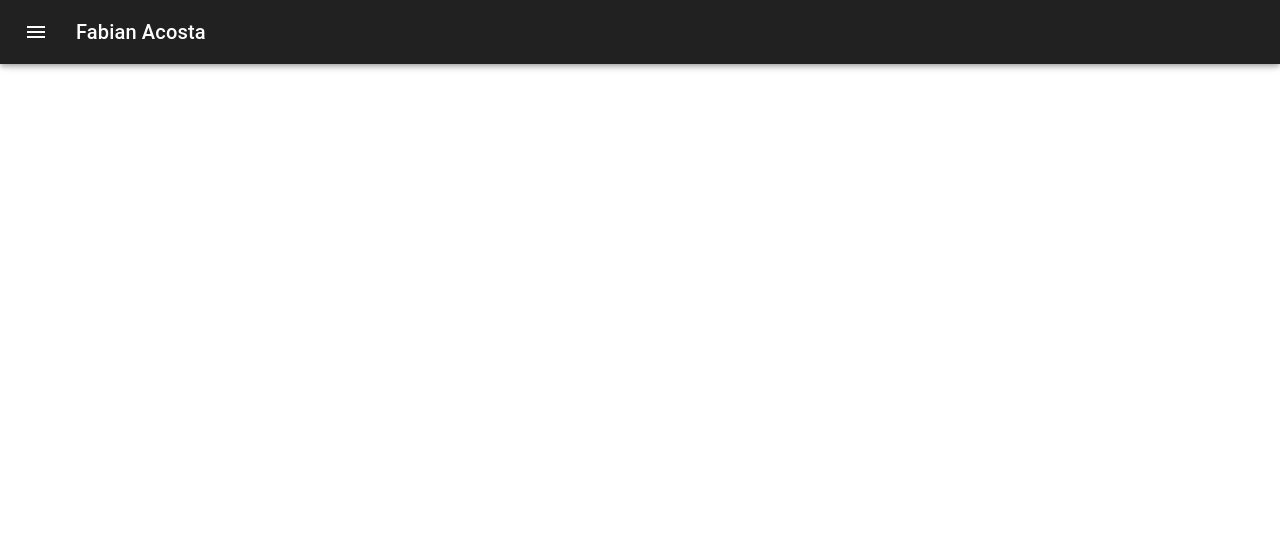
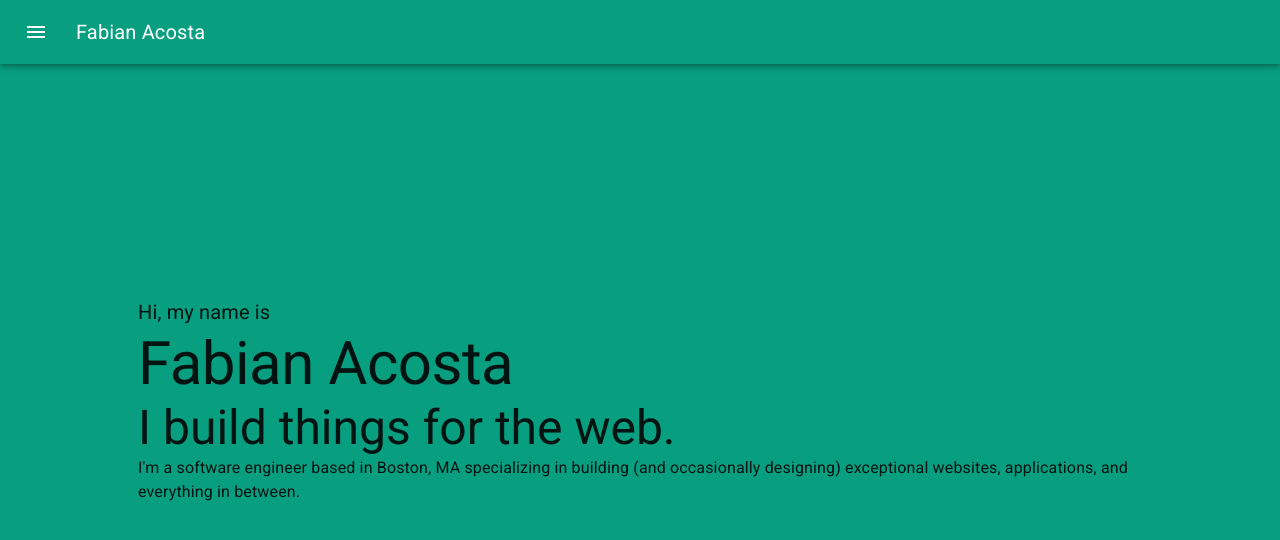
Before and after one commit to acostahf/new-portfolio, a React (Create React App) app: page / in a window 1280 px wide. Shown: the top 540 px of the page. Built offline with nearby package versions, Linux system fonts and the light colour scheme.

Commit message:
set color for site and hero component is started

```diff
--- a/package.json
+++ b/package.json
@@ -8,6 +8,7 @@
     "@testing-library/jest-dom": "^5.11.9",
     "@testing-library/react": "^11.2.3",
     "@testing-library/user-event": "^12.6.0",
+    "fontsource-roboto": "^4.0.0",
     "react": "^17.0.1",
     "react-dom": "^17.0.1",
     "react-scripts": "4.0.1",
--- a/public/index.html
+++ b/public/index.html
@@ -2,14 +2,14 @@
 <html lang="en">
   <head>
     <meta charset="utf-8" />
-    <link rel="icon" href="%PUBLIC_URL%/favicon.ico" />
+    <!-- <link rel="icon" href="%PUBLIC_URL%/favicon.ico" /> -->
     <meta name="viewport" content="width=device-width, initial-scale=1" />
-    <meta name="theme-color" content="#000000" />
+    <meta name="theme-color" content="#089e80" />
     <meta
       name="description"
       content="Web site created using create-react-app"
     />
-    <link rel="apple-touch-icon" href="%PUBLIC_URL%/logo192.png" />
+    <!-- <link rel="apple-touch-icon" href="%PUBLIC_URL%/logo192.png" /> -->
     <!--
       manifest.json provides metadata used when your web app is installed on a
       user's mobile device or desktop. See https://developers.google.com/web/fundamentals/web-app-manifest/
--- a/src/App.css
+++ b/src/App.css
@@ -1,6 +1,8 @@
-/* .App {
-  text-align: center;
+.App {
+  background-color: #089e80;
+  /* text-align: center; */
 }
+/*
 
 .App-logo {
   height: 40vmin;
--- a/src/App.js
+++ b/src/App.js
@@ -1,10 +1,13 @@
 import "./App.css";
+import "fontsource-roboto";
 import NavBar from "./components/NavBar";
+import Hero from "./components/Hero";
 
 function App() {
   return (
     <div className="App">
       <NavBar />
+      <Hero />
     </div>
   );
 }
--- /dev/null
+++ b/src/components/Hero.jsx
@@ -0,0 +1,56 @@
+import React from "react";
+import { makeStyles } from "@material-ui/core/styles";
+import CssBaseline from "@material-ui/core/CssBaseline";
+import Typography from "@material-ui/core/Typography";
+import Container from "@material-ui/core/Container";
+import { Box } from "@material-ui/core";
+
+const useStyles = makeStyles((theme) => ({
+  hero: {
+    backgroundColor: "#089e80",
+    flexGrow: 1,
+    width: "100%",
+    padding: 0,
+    height: "100vh",
+    display: "flex",
+  },
+  heroBody: {
+    padding: "10%",
+    margin: 10,
+    height: "50",
+  },
+}));
+
+export default function Hero() {
+  const classes = useStyles();
+  return (
+    <React.Fragment>
+      <CssBaseline />
+      <Container className={classes.hero}>
+        <Box
+          className={classes.heroBody}
+          display="flex"
+          flexDirection="column"
+          justifyContent="center"
+          alignContent="center"
+          alignItems="start"
+        >
+          <Typography variant="h6" component="h6">
+            Hi, my name is
+          </Typography>
+          <Typography variant="h2" component="h2">
+            Fabian Acosta
+          </Typography>
+          <Typography variant="h3" component="h3">
+            I build things for the web.
+          </Typography>
+          <Typography variant="body1" component="p">
+            I'm a software engineer based in Boston, MA specializing in building
+            (and occasionally designing) exceptional websites, applications, and
+            everything in between.
+          </Typography>
+        </Box>
+      </Container>
+    </React.Fragment>
+  );
+}
--- a/src/components/NavBar.jsx
+++ b/src/components/NavBar.jsx
@@ -12,7 +12,7 @@ const useStyles = makeStyles((theme) => ({
     flexGrow: 1,
   },
   appbar: {
-    background: "#212121",
+    background: "none",
   },
   menuButton: {
     marginRight: theme.spacing(2),
```
Also changed, not shown: 2 other files (tests, documents, lock files or other folders).
